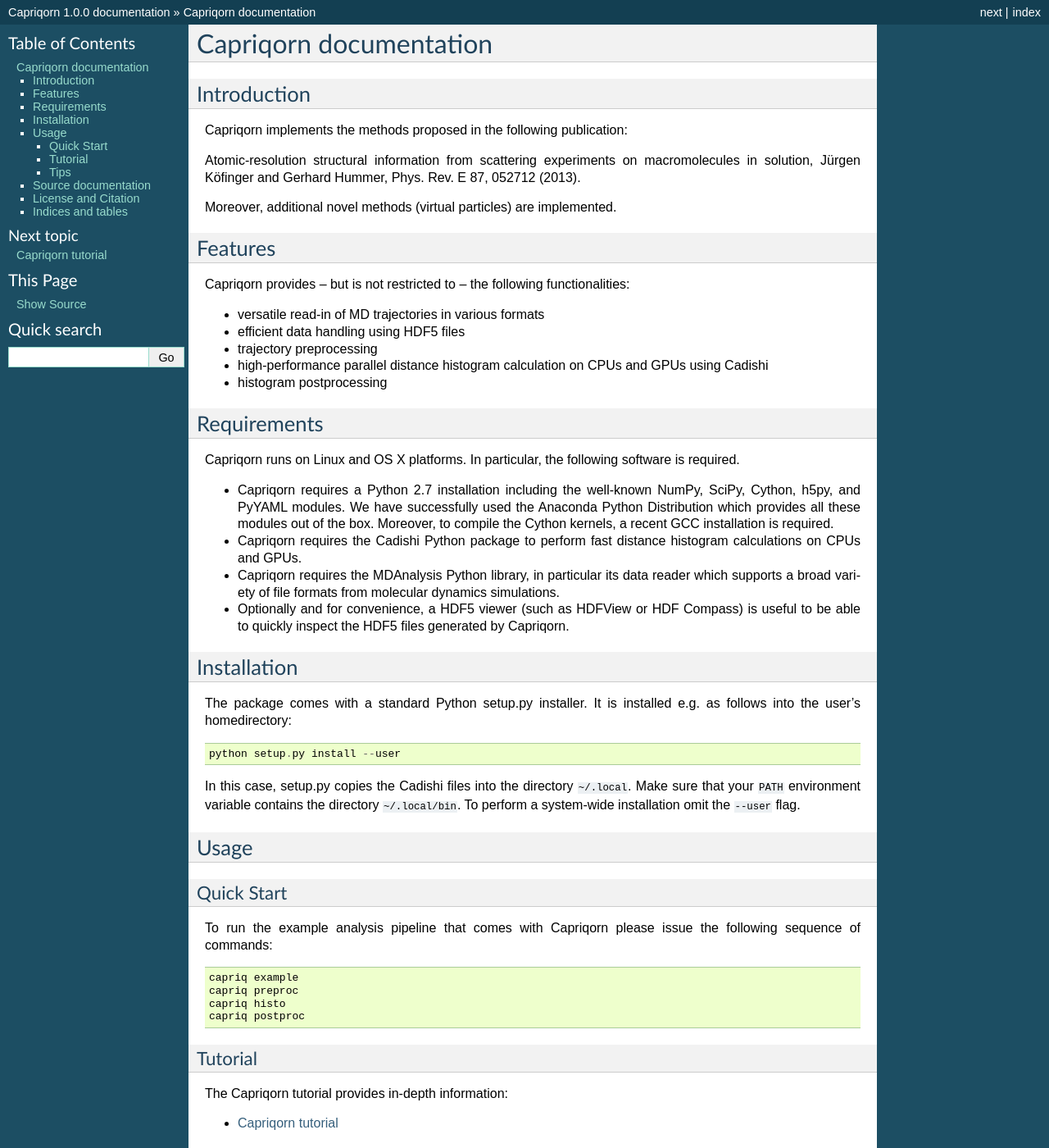
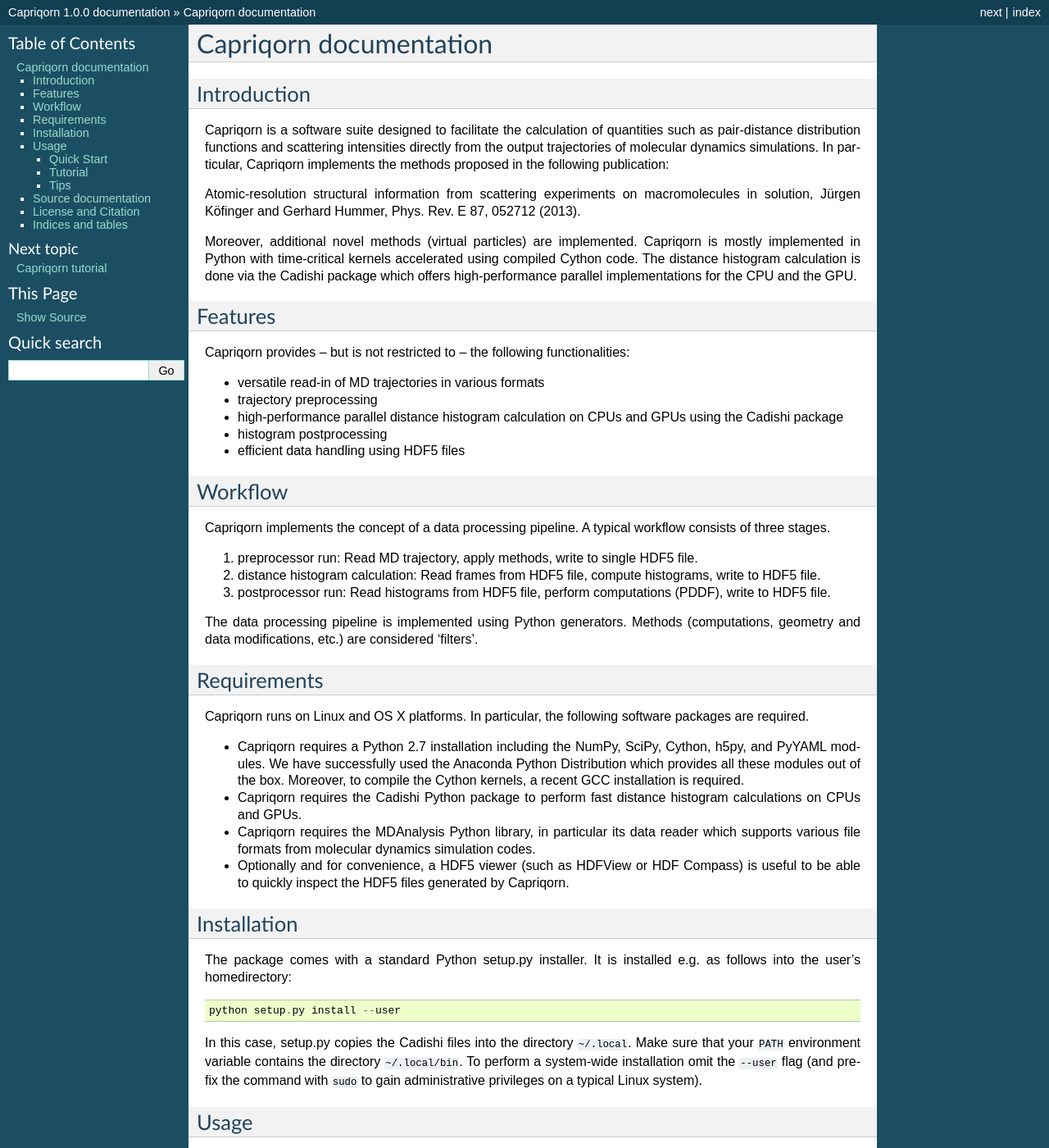
Before and after one commit to bio-phys/capriqorn, a Sphinx documentation site: the page built from doc/index.rst, in a window 1280 px wide and 1400 px high. Shown: the whole window at 82% size. Built offline with Sphinx 7.4.7, drawn with Linux system fonts in a browser that asks for light colours; some of the changed text lies outside the part shown.

Commit message:
added some documentation

```diff
--- a/doc/index.rst
+++ b/doc/index.rst
@@ -1,17 +1,24 @@
 Capriqorn documentation
 =======================
-
 
 Introduction
 ------------
 
-Capriqorn implements the methods proposed in the following publication:
+Capriqorn is a software suite designed to facilitate the calculation of
+quantities such as pair-distance distribution functions and scattering
+intensities directly from the output trajectories of molecular dynamics
+simulations. In particular, Capriqorn implements the methods proposed in the
+following publication:
 
 Atomic-resolution structural information from scattering experiments on
 macromolecules in solution, Jürgen Köfinger and Gerhard Hummer, Phys. Rev. E 87,
 052712 (2013).
 
 Moreover, additional novel methods (virtual particles) are implemented.
+Capriqorn is mostly implemented in Python with time-critical kernels accelerated
+using compiled Cython code. The distance histogram calculation is done via the
+Cadishi package which offers high-performance parallel implementations for the
+CPU and the GPU.
 
 
 Features
@@ -20,19 +27,36 @@
 Capriqorn provides -- but is not restricted to -- the following functionalities:
 
 * versatile read-in of MD trajectories in various formats
+* trajectory preprocessing
+* high-performance parallel distance histogram calculation on CPUs and GPUs using
+  the Cadishi package
+* histogram postprocessing
 * efficient data handling using HDF5 files
-* trajectory preprocessing
-* high-performance parallel distance histogram calculation on CPUs and GPUs using Cadishi
-* histogram postprocessing
+
+
+Workflow
+--------
+
+Capriqorn implements the concept of a data processing pipeline. A typical workflow
+consists of three stages.
+
+1. preprocessor run: Read MD trajectory, apply methods, write to single HDF5 file.
+2. distance histogram calculation: Read frames from HDF5 file, compute histograms,
+   write to HDF5 file.
+3. postprocessor run: Read histograms from HDF5 file, perform computations (PDDF),
+   write to HDF5 file.
+
+The data processing pipeline is implemented using Python generators.  Methods
+(computations, geometry and data modifications, etc.) are considered 'filters'.
 
 
 Requirements
 ------------
 
 Capriqorn runs on Linux and OS X platforms. In particular, the following software
-is required.
+packages are required.
 
-* Capriqorn requires a Python 2.7 installation including the well-known NumPy, SciPy, Cython,
+* Capriqorn requires a Python 2.7 installation including the NumPy, SciPy, Cython,
   h5py, and PyYAML modules. We have successfully used the Anaconda Python
   Distribution which provides all these modules out of the box. Moreover, to
   compile the Cython kernels, a recent GCC installation is required.
@@ -41,7 +65,7 @@
   calculations on CPUs and GPUs.
 
 * Capriqorn requires the MDAnalysis Python library, in particular its data reader which
-  supports a broad variety of file formats from molecular dynamics simulations.
+  supports various file formats from molecular dynamics simulation codes.
 
 * Optionally and for convenience, a HDF5 viewer (such as HDFView or HDF Compass) is
   useful to be able to quickly inspect the HDF5 files generated by Capriqorn.
@@ -58,7 +82,8 @@
 In this case, setup.py copies the Cadishi files into the directory ``~/.local``.
 Make sure that your ``PATH`` environment variable contains the directory
 ``~/.local/bin``. To perform a system-wide installation omit the ``--user``
-flag.
+flag (and prefix the command with ``sudo`` to gain administrative privileges on
+a typical Linux system).
 
 
 Usage
@@ -70,10 +95,11 @@
 To run the example analysis pipeline that comes with Capriqorn please issue
 the following sequence of commands::
 
-   capriq example
-   capriq preproc
-   capriq histo
-   capriq postproc
+   capriq example  # generate example parameter files
+   capriq preproc  # run preprocessor
+   capriq histo  # run distance histogram calculation
+   capriq postproc  # run postprocessor
+
 
 Tutorial
 ~~~~~~~~
@@ -88,7 +114,7 @@
 Tips
 ~~~~
 
-Some tips and tricks regarding the use of Capriqorn and Cadishi:
+Some tips and tricks regarding the use of Capriqorn and Cadishi are available.
 
 .. toctree::
   :maxdepth: 2
--- a/doc/tutorial.rst
+++ b/doc/tutorial.rst
@@ -1,4 +1,4 @@
 Capriqorn tutorial
 ==================
 
-TODO: write tutorial :-)
+To be written.
```
Also changed, not shown: doc/tips.rst (+13 -5 lines).
